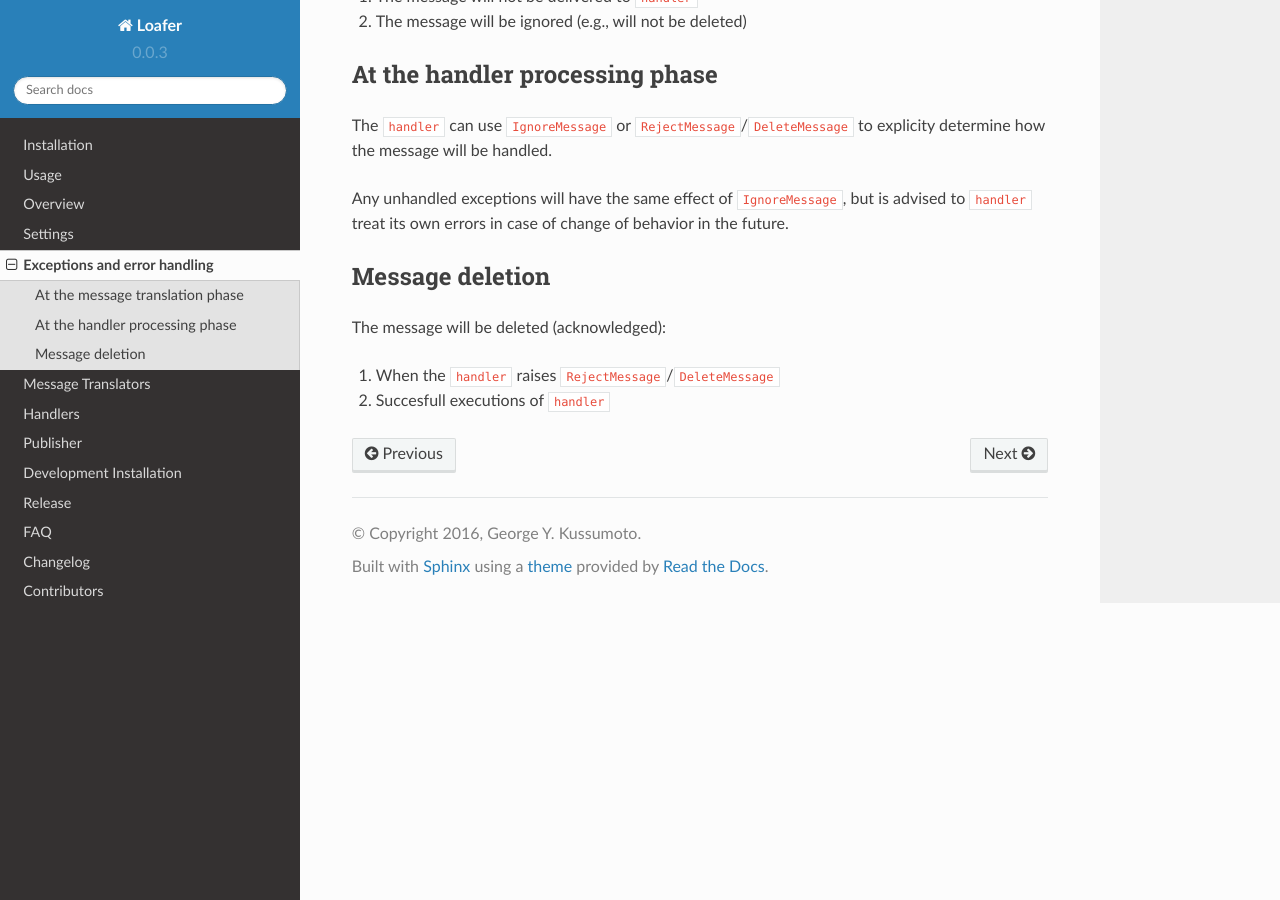
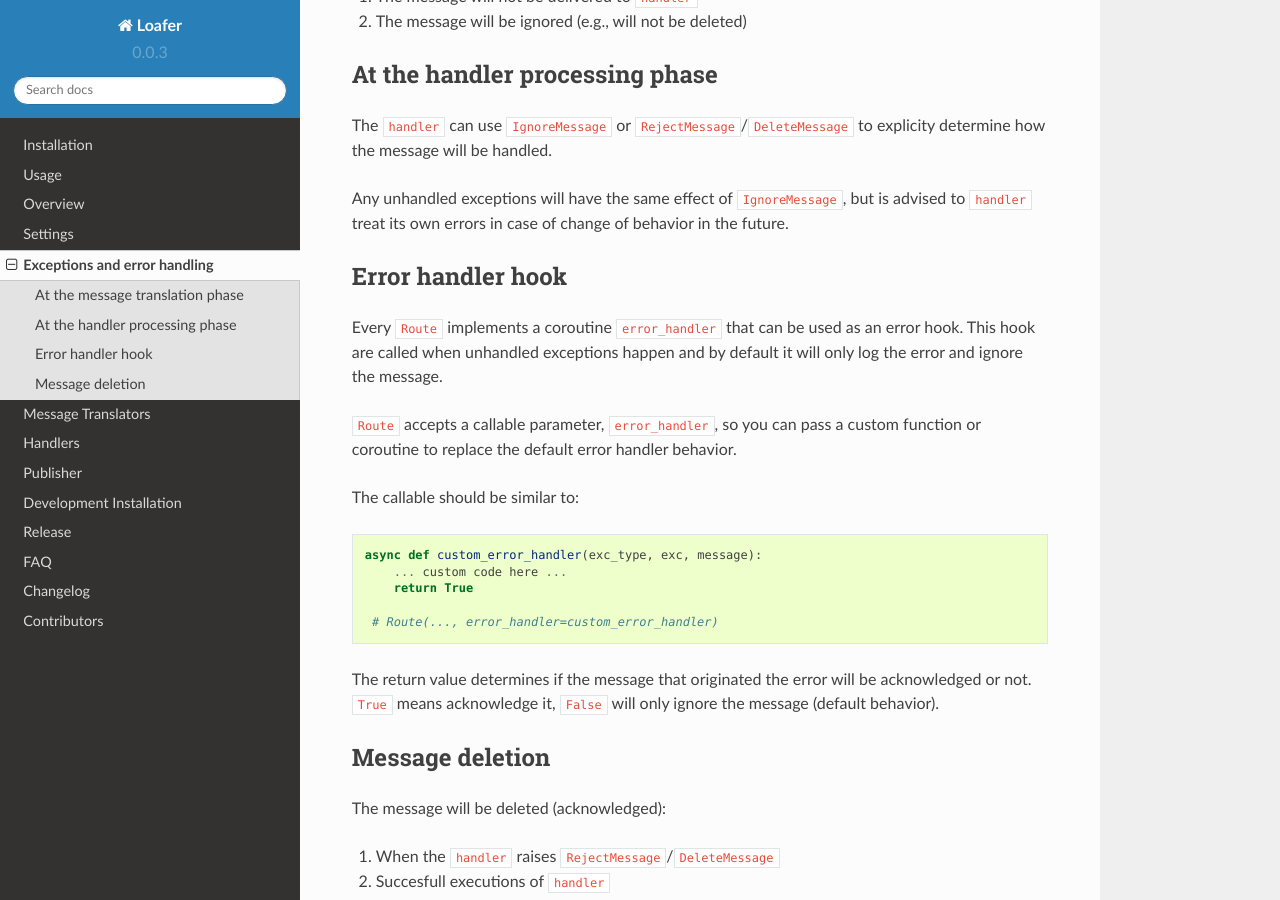
Before and after one commit to georgeyk/loafer, a Sphinx documentation site: the page built from docs/source/exceptions.rst, in a window 1280 px wide and 900 px high, scrolled down 622 px. Built offline with Sphinx 7.4.7 and the Read the Docs theme 2.0.0, drawn with Linux system fonts in a browser that asks for light colours; pages that are not in the unit, such as notebooks, are missing from menus.

Commit message:
Update docs on Route.error_handler hook

```diff
--- a/docs/source/exceptions.rst
+++ b/docs/source/exceptions.rst
@@ -45,6 +45,29 @@ is advised to ``handler`` treat its own errors in case of change of behavior
 in the future.
 
 
+Error handler hook
+~~~~~~~~~~~~~~~~~~
+
+Every ``Route`` implements a coroutine ``error_handler`` that can be used as an error hook.
+This hook are called when unhandled exceptions happen and by default it will only log the
+error and ignore the message.
+
+``Route`` accepts a callable parameter, ``error_handler``, so you can pass a custom function or
+coroutine to replace the default error handler behavior.
+
+The callable should be similar to::
+
+    async def custom_error_handler(exc_type, exc, message):
+        ... custom code here ...
+        return True
+
+     # Route(..., error_handler=custom_error_handler)
+
+
+The return value determines if the message that originated the error will be acknowledged or not.
+``True`` means acknowledge it, ``False`` will only ignore the message (default behavior).
+
+
 Message deletion
 ~~~~~~~~~~~~~~~~
 
```
